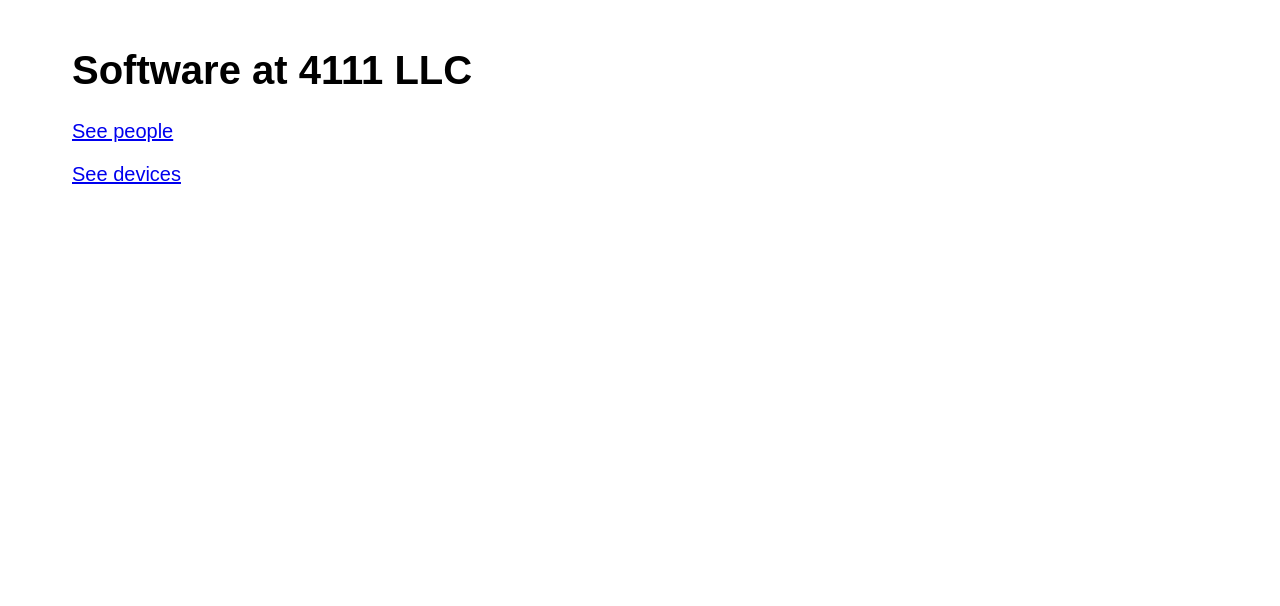
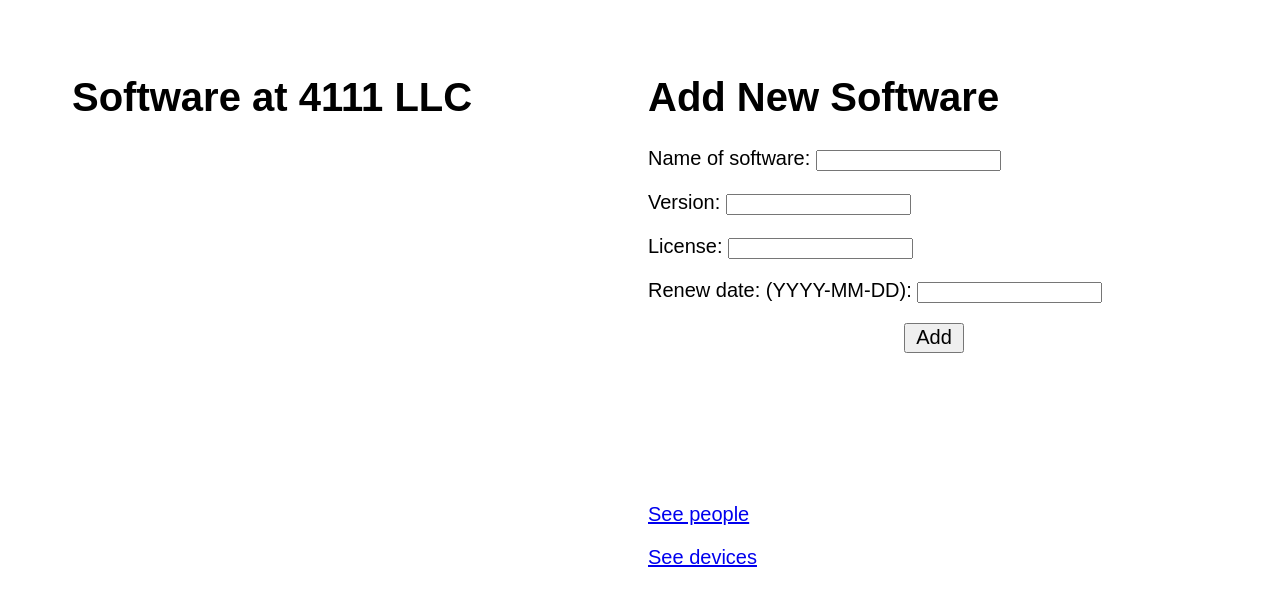
Before and after one commit to bh2779/4111_project1, a Flask app: template templates/softwares.html in a window 1280 px wide. Shown: the top 606 px of the page. Run offline with Flask 2, Linux system fonts and the light colour scheme; the template is opened without the code that fills it, so the values that code supplies are empty; parts of the project's set-up code (start-up, migrations or seed data) failed here and were passed over.

Commit message:
added new software form

```diff
--- a/server.py
+++ b/server.py
@@ -193,6 +193,17 @@ def software(sid):
     context = dict(data = software_info)
     return render_template("software.html", **context)
 
+@app.route('/add-software', methods=['POST'])
+def add_software():
+    name = request.form['name']
+    print(type(name))
+    version = request.form['version']
+    license = request.form['license']
+    renew_date = request.form['renew_date']
+    cmd = 'INSERT INTO software(name, version, license, renew_date) VALUES (:name, :version, :license, :renew_date)'
+    g.conn.execute(text(cmd), name = name, version = version, license = license, renew_date = renew_date)
+    return redirect('/softwares')
+
 if __name__ == "__main__":
     import click
 
--- a/templates/software.html
+++ b/templates/software.html
@@ -25,7 +25,7 @@
         </div>
         <div class="info">
             <b>Renew Date: </b>
-            {{data[5]}}
+            {{data[3]}}
         </div>
         <p><a href="/softwares">Back to all software</a></p>
     </body>
--- a/templates/softwares.html
+++ b/templates/softwares.html
@@ -1,16 +1,38 @@
 <html>
   <style>
     body{
+      position: absolute;
       font-size: 15pt;
       font-family: arial;
+      width: 100%;
+      top: 5%;
+    }
+    .softwares {
       position: absolute;
-      top: 5%;
-      left: 5%;
+      padding-left: 5%;
+    }
+    .new_software {
+      position: absolute;
+      left: 50%;
+      width: 100%;
+      top: 0%;
+    }
+    .other_pages {
+      position: absolute;
+      padding-top: 34%;
+      left: 50%;
+    }
+    .button {
+      width: 60px;
+      height: 30px;
+      font-size: 15pt;
+      margin-left: 20%;
     }
   </style>
 
 
 <body>
+    <div class="softwares">
         <h1>Software at 4111 LLC</h1>
 
         <div>
@@ -18,9 +40,23 @@
             <div><a href="/software/{{n[0]}}">{{n[1]}}</a></div>
             {% endfor %}
         </div>
+    </div>
 
+  <div class="new_software">
+    <h1>Add New Software</h1>
+    <form method="POST" action="/add-software">
+      <p>Name of software: <input type="text" name="name"></p>
+      <p>Version: <input type="text" name="version"></p>
+      <p>License: <input type="text" name="license"></p>
+      <p>Renew date: (YYYY-MM-DD): <input type="text" name="renew_date"></p>
+      <input type="submit" value="Add" class="button">
+    </form>
+  </div>
+
+  <div class="other_pages">
     <p><a href="/">See people</a></p>
     <p><a href="/devices">See devices</a></p>
+  </div>
 
 </body>
 
```
Lines whose indentation alone changed are shown as unchanged.
